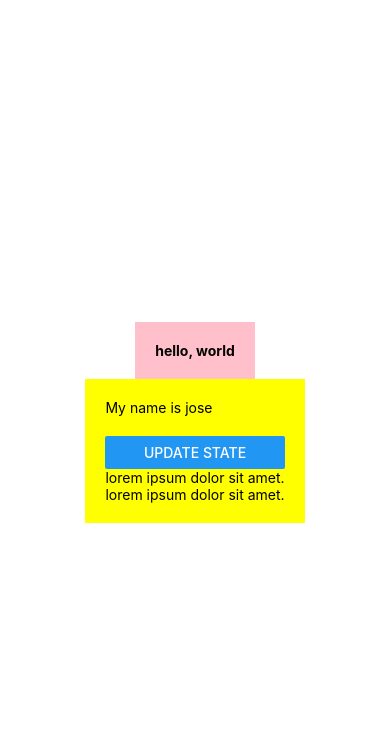
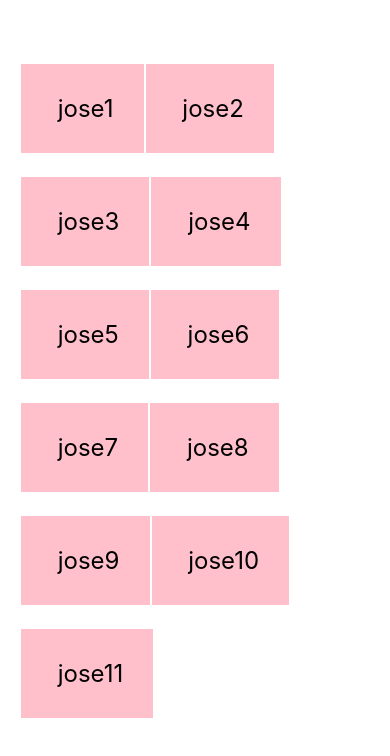
Before and after one commit to realchema/React-Native, a React Native app: screen / in a window 390 px wide. Shown: the top 756 px of the page. Built offline with nearby package versions, Linux system fonts and the light colour scheme.

Commit message:
Touchable componen, using method to delete element from the array

```diff
--- a/App.js
+++ b/App.js
@@ -1,27 +1,52 @@
 import { StatusBar } from 'expo-status-bar';
 import React, {useState} from 'react';
-import { StyleSheet, Text, View, Button } from 'react-native';
+import { StyleSheet, Text, View, Button, ScrollView, FlatList, TouchableOpacity } from 'react-native';
 
 export default function App() {
-  const [name, setName] = useState('jose')
-  const clickHandler = () => {
-    setName('jose2')
-    setPerson({name: 'luigi', age: 45});
+  const [people, setPeople] = useState([
+    {name: 'jose1', id: '1'},
+    {name: 'jose2', id: '2'},
+    {name: 'jose3', id: '3'},
+    {name: 'jose4', id: '4'},
+    {name: 'jose5', id: '5'},
+    {name: 'jose6', id: '6'},
+    {name: 'jose7', id: '7'},
+    {name: 'jose8', id: '8'},
+    {name: 'jose9', id: '9'},
+    {name: 'jose10', id: '10'},
+    {name: 'jose11', id: '11'},
+  ]);
+
+  const pressHandler = (id) => {
+    console.log(id);
+    setPeople((prevPeople) => {
+      return prevPeople.filter(person => person.id != id)
+    })
   }
+
   return (
     <View style={styles.container}>
-      <View style={styles.header}>
-        <Text style={styles.boldText}>hello, world</Text>
-      </View>
-      <View style={styles.body}>
-        <Text>My name is {name}</Text>
-        <Text></Text>
-        <View style={styles.buttonContainer}>
-          <Button title='update state' onPress={clickHandler}/>
-        </View>
-        <Text>lorem ipsum dolor sit amet.</Text>
-        <Text>lorem ipsum dolor sit amet.</Text>
-      </View>
+        <FlatList
+        numColumns={2}
+        keyExtractor={(item) => item.id}
+        data={people}
+        renderItem={({item}) => (
+          <TouchableOpacity onPress={() => pressHandler(item.id)}>
+             <Text style={styles.item}> {item.name}</Text>
+          </TouchableOpacity>
+
+        )}
+        />
+
+      {/* <ScrollView>
+      {people.map((item) => {
+       return (
+         <View key={item.key}>
+           <Text style={styles.item}>{item.name}</Text>
+         </View>
+       )
+      })}
+      </ScrollView> */}
       <StatusBar style="auto" />
     </View>
   );
@@ -31,21 +56,16 @@ const styles = StyleSheet.create({
   container: {
     flex: 1,
     backgroundColor: '#fff',
-    alignItems: 'center',
-    justifyContent: 'center',
+    paddingTop: 40,
+    paddingHorizontal: 20
+    // alignItems: 'center',
+    // justifyContent: 'center',
   },
-  header: {
+  item:{
+    marginTop: 24,
+    padding: 30,
     backgroundColor: 'pink',
-    padding: 20,
-  },
-  boldText: {
-    fontWeight: 'bold',
-  },
-  body: {
-    backgroundColor: 'yellow',
-    padding: 20
-  },
-  buttonContainer: {
-    marginTop: 20
+    fontSize: 24,
+    marginHorizontal: 1
   }
 });
```
